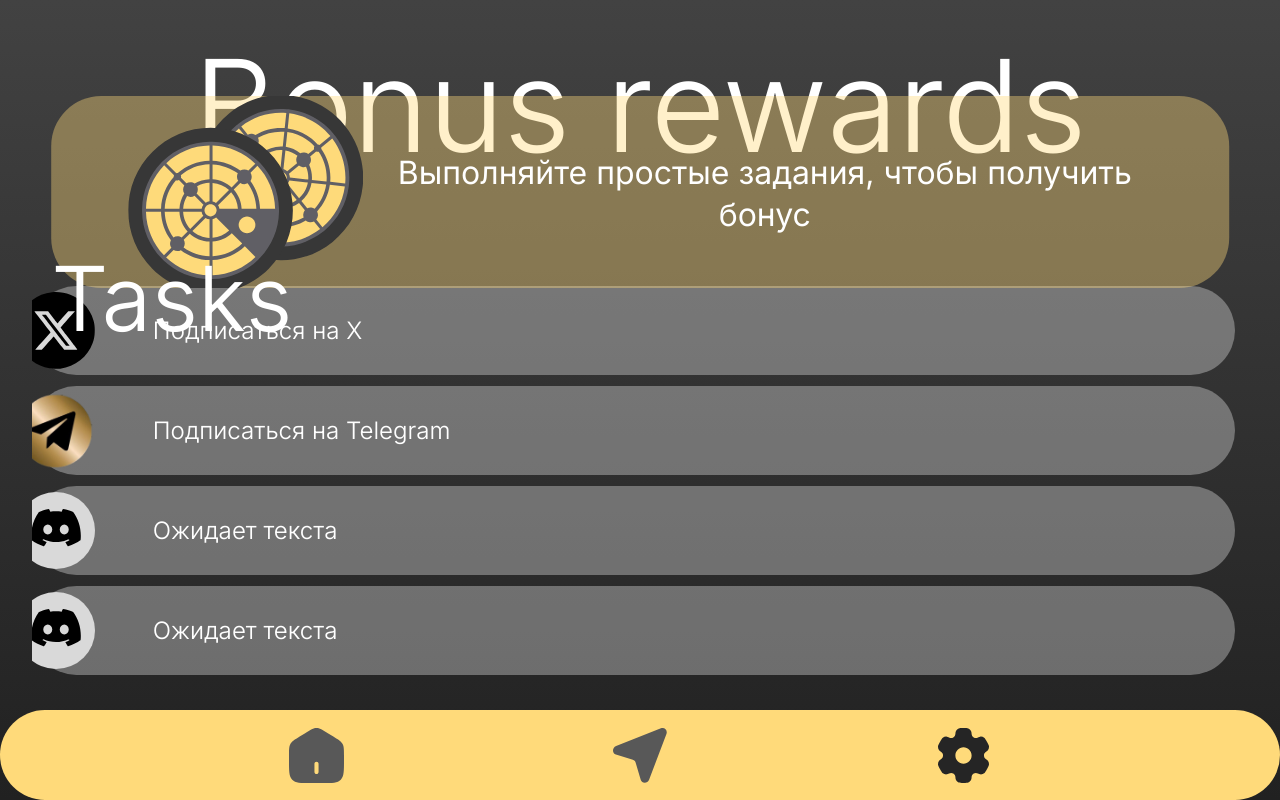
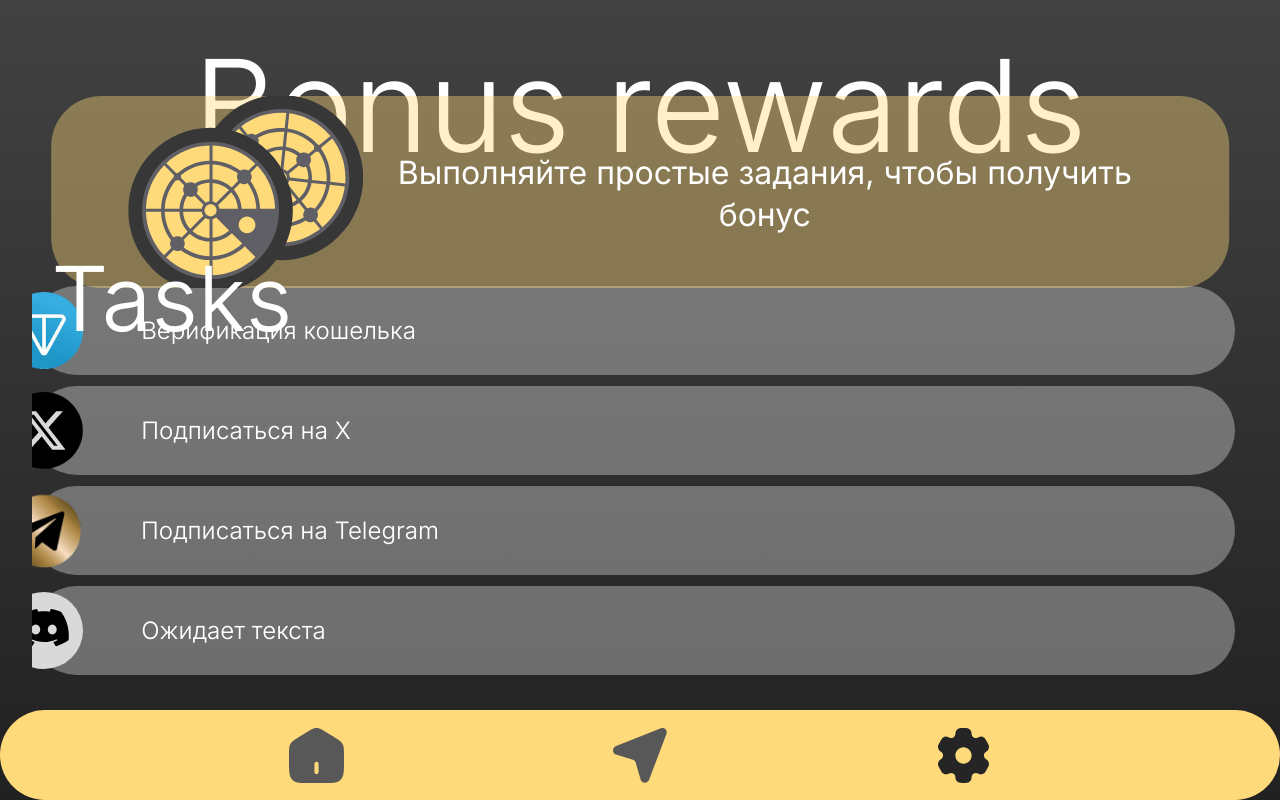
Before and after one commit to nlk112/gtr-ton-app, a Vue app: page /tasks in a window 1280 px wide. Built offline with nearby package versions, Linux system fonts and the light colour scheme.

Commit message:
добавленны ссылки на задания

```diff
--- a/src/views/TasksView.vue
+++ b/src/views/TasksView.vue
@@ -6,6 +6,7 @@ import InviteModal from '@/components/InviteModal.vue'
 import icox from '@/assets/iconx.svg'
 import iconds from '@/assets/iconds.svg'
 import icontg from '@/assets/iconTG.png'
+import iconton from '@/assets/iconTON.png'
 
 // 1. Описываем интерфейс для нашего задания, чтобы TypeScript помогал с подсказками
 interface Task {
@@ -21,6 +22,14 @@ interface Task {
 const friends = ref<Task[]>([
     {
         id: 1,
+        name: 'Верификация кошелька',
+        avatar: iconton, // Здесь можно использовать иконку телеграма или кошелька, когда добавишь её в ассеты
+        description: 'Для подтверждения активности аккаунта совершите тестовый перевод 0.5 TON на указанный адрес смарт-контракта. Это защитит систему от наплыва ботов.',
+        link: 'verification',
+        reward: 1000
+    },
+    {
+        id: 2,
         name: 'Подписаться на X',
         avatar: icox,
         description: 'Подпишитесь на наш официальный аккаунт в X (Twitter), чтобы первыми узнавать все новости проекта.',
@@ -28,18 +37,17 @@ const friends = ref<Task[]>([
         reward: 1
     },
     {
-        id: 2,
+        id: 3,
         name: 'Подписаться на Telegram',
         avatar: icontg,
         description: 'Вступайте в наше официальное сообщество в Telegram. Там мы проводим розыгрыши и общаемся.',
         link: 'https://t.me/GTRTon',
         reward: 1
     },
-    { id: 3, name: 'Ожидает текста', avatar: iconds, description: 'Скоро здесь появится новое задание', link: '', reward: 0 },
     { id: 4, name: 'Ожидает текста', avatar: iconds, description: 'Скоро здесь появится новое задание', link: '', reward: 0 },
-    { id: 5, name: 'Ожидает текста', avatar: icox, description: 'Скоро здесь появится новое задание', link: '', reward: 0 },
-    { id: 6, name: 'Ожидает текста', avatar: iconds, description: 'Скоро здесь появится новое задание', link: '', reward: 0 },
-    { id: 7, name: 'Ожидает текста', avatar: icox, description: 'Скоро здесь появится новое задание', link: '', reward: 0 },
+    { id: 5, name: 'Ожидает текста', avatar: iconds, description: 'Скоро здесь появится новое задание', link: '', reward: 0 },
+    { id: 6, name: 'Ожидает текста', avatar: icox, description: 'Скоро здесь появится новое задание', link: '', reward: 0 },
+    { id: 7, name: 'Ожидает текста', avatar: iconds, description: 'Скоро здесь появится новое задание', link: '', reward: 0 },
 ])
 
 const isTaskModalOpen = ref(false)
@@ -212,7 +220,7 @@ const handleCheckCompletion = () => {
     height: 9.7vh;
     object-fit: contain;
     flex-shrink: 0;
-    margin-left: -3%;
+    margin-left: -4%;
 }
 
 .friend-name {
```
Also changed, not shown: src/assets/iconTON.png (added).
